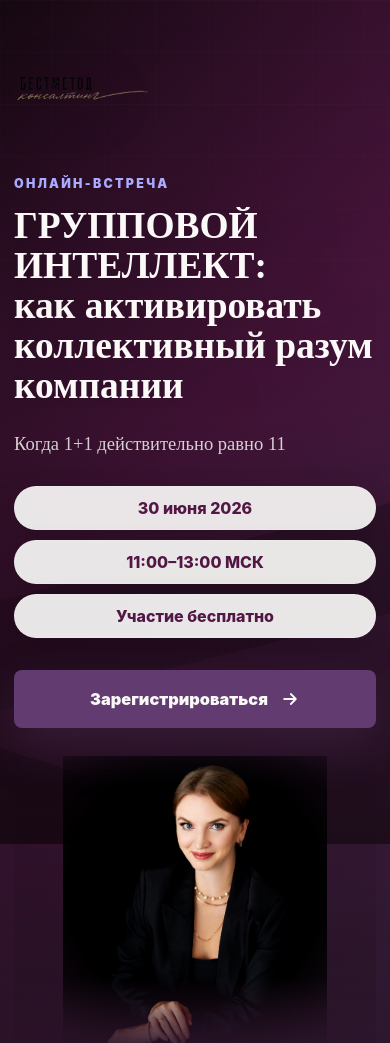
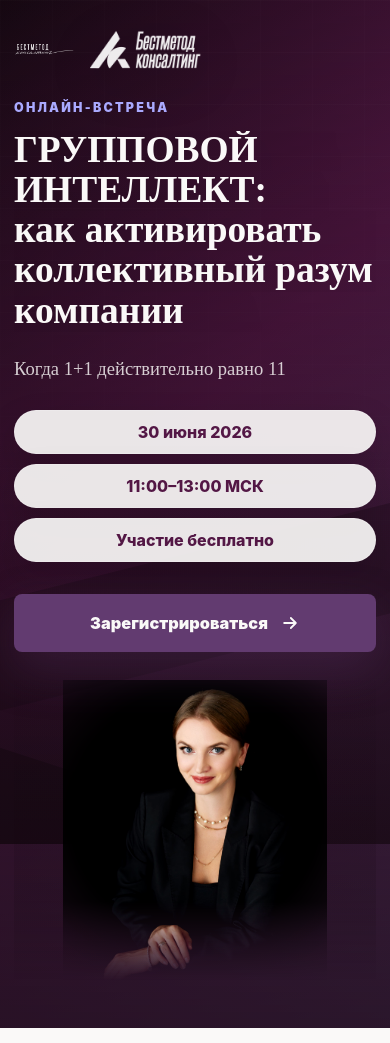
Before and after one commit to sergey9lap-sys/besttraning, a website: page index.html in a window 390 px wide. Shown: the top 1043 px of the page. Drawn offline with nearby package versions, Linux system fonts and the light colour scheme.

Commit message:
new photo

```diff
--- a/app.js
+++ b/app.js
@@ -37,7 +37,7 @@
       heroTitleLines = splitTitle.lines.length ? splitTitle.lines : [heroTitle];
     }
 
-    gsap.set(".section:not(.hero) .reveal, .hero .brand-mark, .hero .eyebrow, .hero__lead, .hero__meta, .hero .button", {
+    gsap.set(".section:not(.hero) .reveal, .hero .hero-logos, .hero .eyebrow, .hero__lead, .hero__meta, .hero .button", {
       opacity: 0,
       y: 28,
     });
@@ -64,7 +64,7 @@
     });
 
     heroTimeline
-      .to(".hero .brand-mark, .hero .eyebrow", {
+      .to(".hero .hero-logos, .hero .eyebrow", {
         opacity: 1,
         y: 0,
         duration: 0.68,
--- a/index.html
+++ b/index.html
@@ -16,7 +16,10 @@
         <div class="hero__noise" aria-hidden="true"></div>
         <div class="container hero__grid">
           <div class="hero__content">
-            <img class="brand-mark reveal" src="./public/IMG_7942.PNG" alt="Бестметод консалтинг" />
+            <div class="hero-logos reveal" aria-label="Логотипы организаторов">
+              <img class="hero-logo hero-logo-main" src="./public/IMG_7942.PNG" alt="Бестметод" />
+              <img class="hero-logo hero-logo-consulting" src="./public/лого.png" alt="Бестметод консалтинг" />
+            </div>
             <p class="eyebrow reveal">онлайн-встреча</p>
             <h1 id="hero-title" class="hero__title split-title">
               ГРУППОВОЙ ИНТЕЛЛЕКТ:<br />
@@ -203,7 +206,7 @@
       <section class="section section-beige expert" id="expert" aria-labelledby="expert-title">
         <div class="container expert-grid">
           <div class="expert-photo reveal">
-            <img src="./public/sasha-author.jpg" alt="Александра Горева-Куртышева" />
+            <img src="./public/author-block.jpg" alt="Александра Горева-Куртышева" />
           </div>
           <div class="expert-copy reveal">
             <p class="section-number expert-label">КТО ВЕДЕТ ВЕБИНАР</p>
--- a/styles.css
+++ b/styles.css
@@ -154,10 +154,27 @@ input {
   margin-top: -20px;
 }
 
-.brand-mark {
-  width: min(180px, 42vw);
-  margin-bottom: clamp(-4px, 0.5vw, 8px);
-  filter: drop-shadow(0 10px 30px rgba(21, 8, 17, 0.34)) saturate(0.92);
+.hero-logos {
+  display: flex;
+  flex-wrap: wrap;
+  gap: clamp(18px, 2vw, 28px);
+  align-items: center;
+  margin-bottom: clamp(8px, 1.1vw, 18px);
+}
+
+.hero-logo {
+  width: auto;
+  object-fit: contain;
+  filter: brightness(0) invert(1) drop-shadow(0 10px 30px rgba(21, 8, 17, 0.34));
+  opacity: 0.92;
+}
+
+.hero-logo-main {
+  height: clamp(54px, 6vw, 86px);
+}
+
+.hero-logo-consulting {
+  height: clamp(36px, 4vw, 52px);
 }
 
 .eyebrow,
@@ -1122,10 +1139,10 @@ input:focus-visible {
   width: 100%;
   height: 100%;
   object-fit: cover;
-  object-position: center 22%;
+  object-position: center 8%;
   clip-path: inset(var(--expert-photo-clip-top, 0%) 0 var(--expert-photo-clip-bottom, 0%) 0 round 24px);
   filter: saturate(0.9) contrast(1.04);
-  transform: scale(1.08);
+  transform: scale(1.04);
 }
 
 .expert-copy {
@@ -1572,9 +1589,17 @@ input:focus-visible {
     padding: 18px 0 48px;
   }
 
-  .brand-mark {
-    width: min(140px, 54vw);
-    margin-bottom: 18px;
+  .hero-logos {
+    gap: 14px;
+    margin-bottom: 20px;
+  }
+
+  .hero-logo-main {
+    height: clamp(48px, 16vw, 68px);
+  }
+
+  .hero-logo-consulting {
+    height: clamp(32px, 10vw, 42px);
   }
 
   .hero__title {
```
Also changed, not shown: public/author-block.jpg (added), public/лого.png (added), 1 other file.
